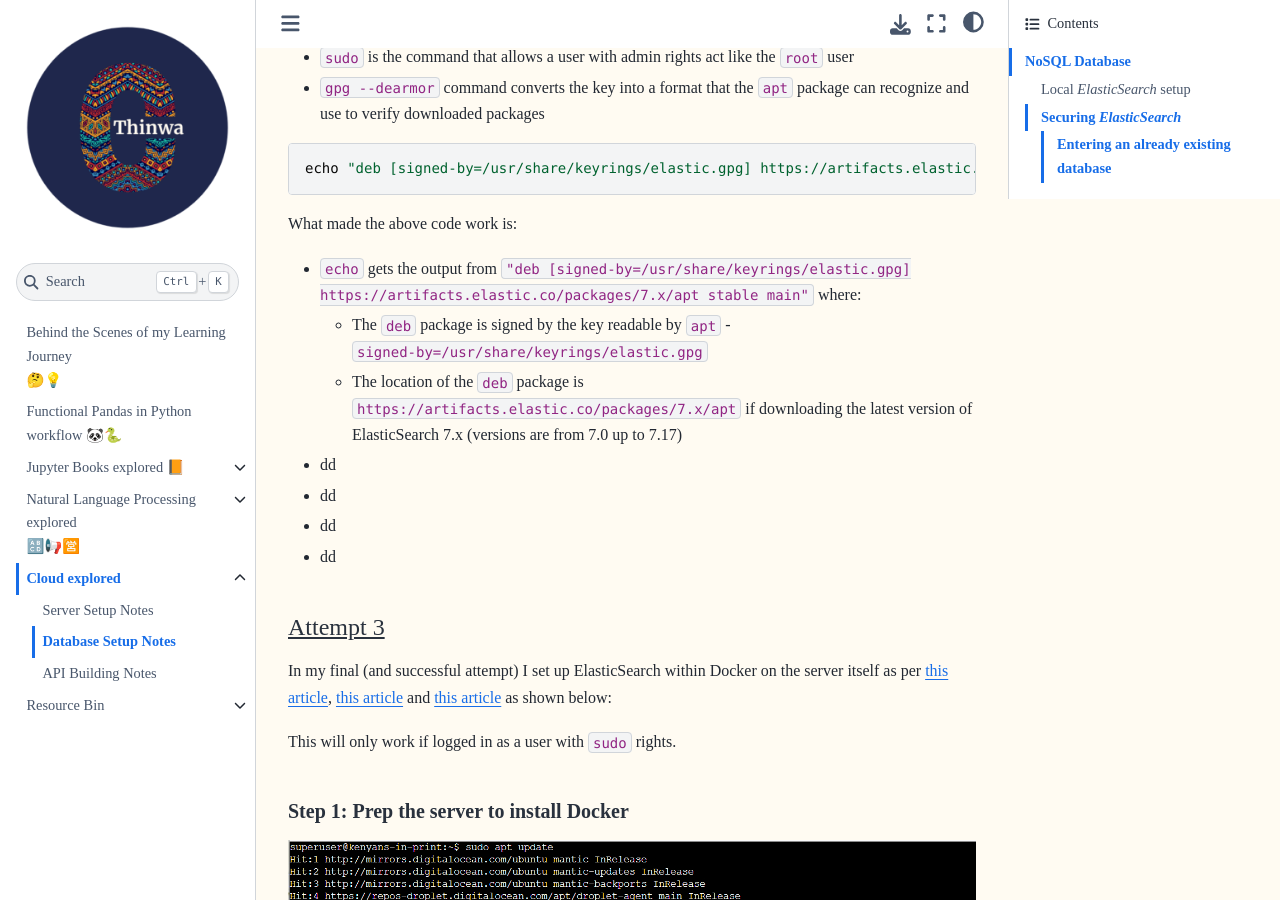
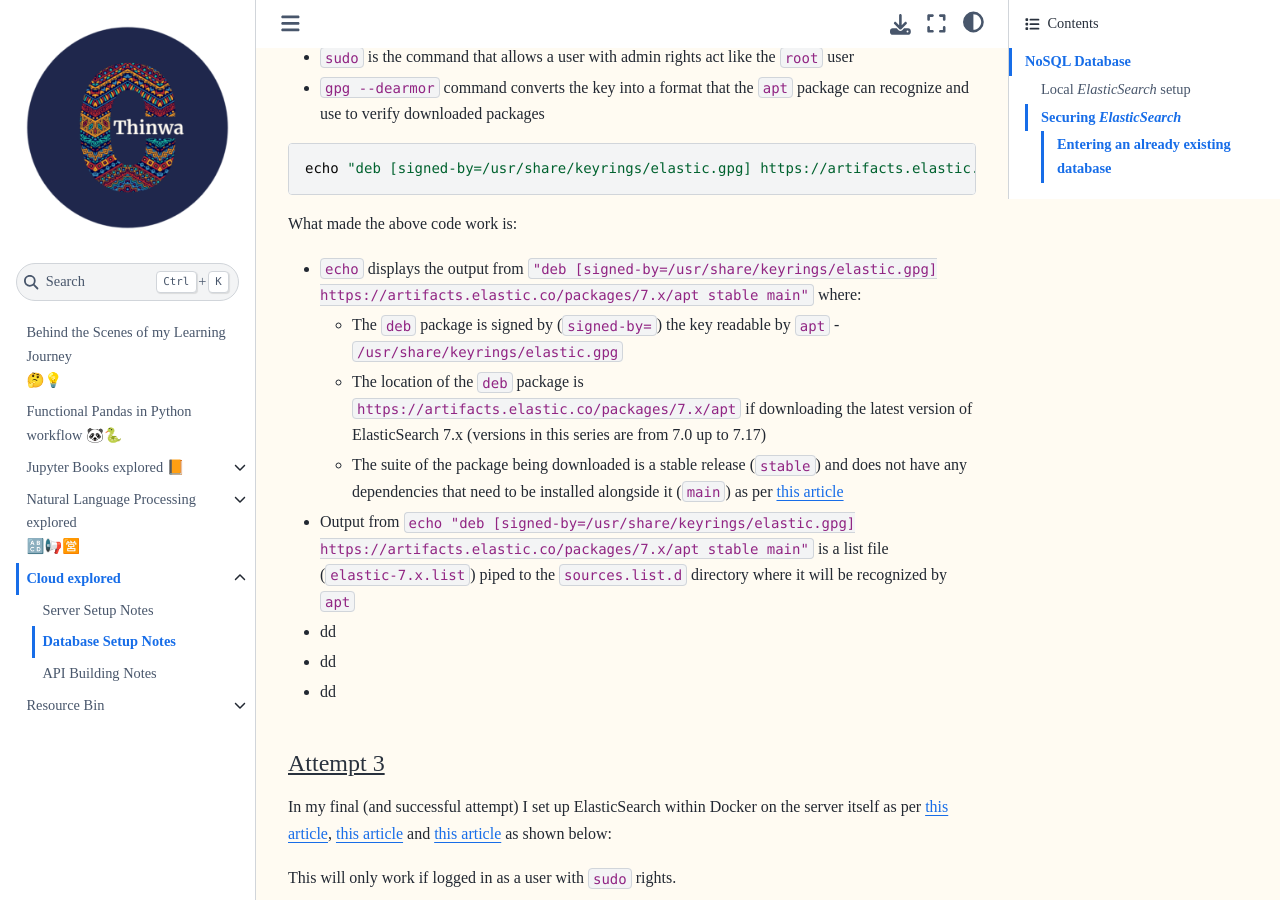
Before and after one commit to CeeThinwa/BTS-Continuous-Learning, a Jupyter Book: the page built from book/6/database_setup.md, in a window 1280 px wide and 900 px high, scrolled down 20023 px. Built offline with Jupyter Book 1.0.4 settings and Sphinx 7.4.7 and the Sphinx Book theme 1.1.4, drawn with Linux system fonts in a browser that asks for light colours.

Commit message:
Update database_setup.md

````diff
--- a/book/6/database_setup.md
+++ b/book/6/database_setup.md
@@ -253,11 +253,13 @@ What made the above code work is:
 ```
 echo "deb [signed-by=/usr/share/keyrings/elastic.gpg] https://artifacts.elastic.co/packages/7.x/apt stable main" | sudo tee -a /etc/apt/sources.list.d/elastic-7.x.list
 ```
+
 What made the above code work is:
-* `echo` gets the output from `"deb [signed-by=/usr/share/keyrings/elastic.gpg] https://artifacts.elastic.co/packages/7.x/apt stable main"` where:
-  * The `deb` package is signed by the key readable by `apt` - `signed-by=/usr/share/keyrings/elastic.gpg`
-  * The location of the `deb` package is `https://artifacts.elastic.co/packages/7.x/apt` if downloading the latest version of ElasticSearch 7.x (versions are from 7.0 up to 7.17)
-* dd
+* `echo` displays the output from `"deb [signed-by=/usr/share/keyrings/elastic.gpg] https://artifacts.elastic.co/packages/7.x/apt stable main"` where:
+  * The `deb` package is signed by (`signed-by=`) the key readable by `apt` - `/usr/share/keyrings/elastic.gpg`
+  * The location of the `deb` package is `https://artifacts.elastic.co/packages/7.x/apt` if downloading the latest version of ElasticSearch 7.x (versions in this series are from 7.0 up to 7.17)
+  * The suite of the package being downloaded is a stable release (`stable`) and does not have any dependencies that need to be installed alongside it (`main`) as per [this article](https://askubuntu.com/questions/1032415/what-is-deb-deb-src-stable-xenial-main-in-etc-apt-sources-list#1032736)
+* Output from `echo "deb [signed-by=/usr/share/keyrings/elastic.gpg] https://artifacts.elastic.co/packages/7.x/apt stable main"` is a list file (`elastic-7.x.list`) piped to the `sources.list.d` directory where it will be recognized by `apt`
 * dd
 * dd
 * dd
````
